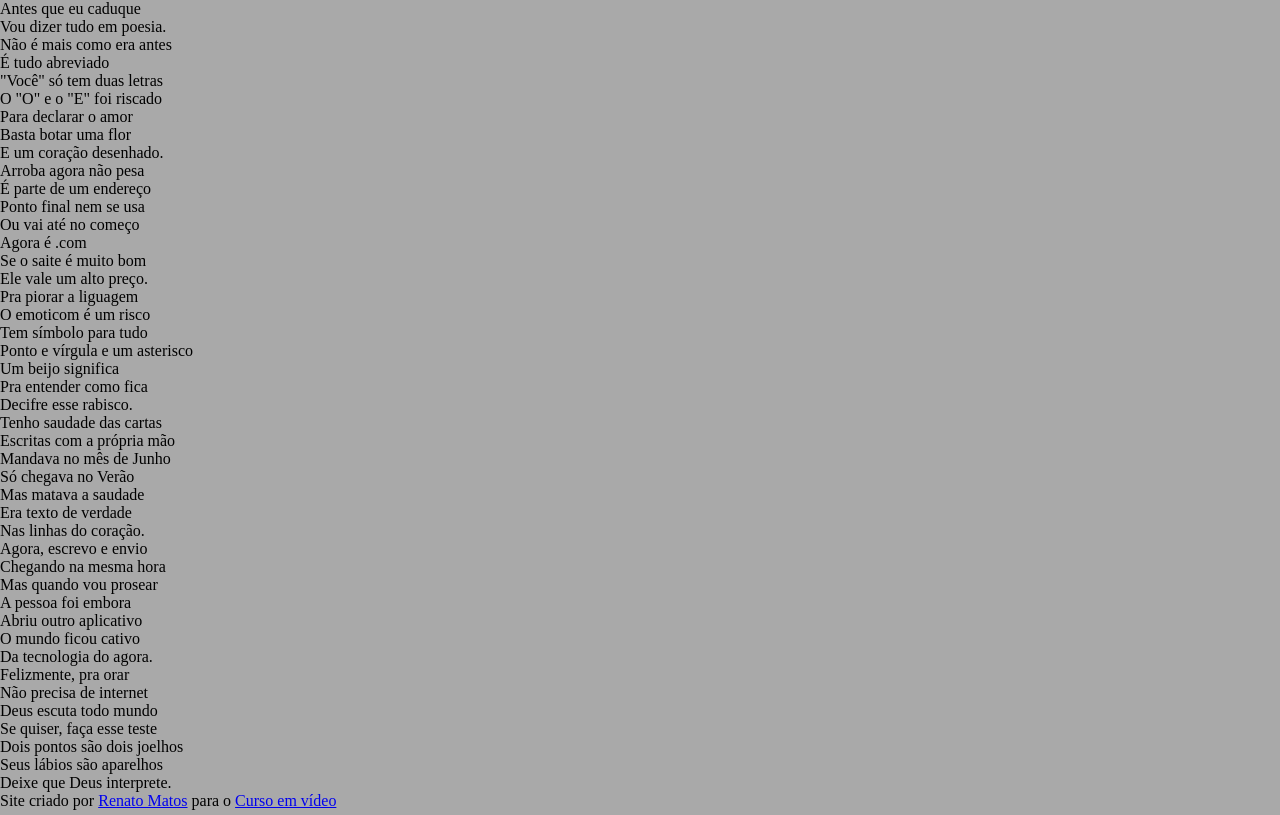
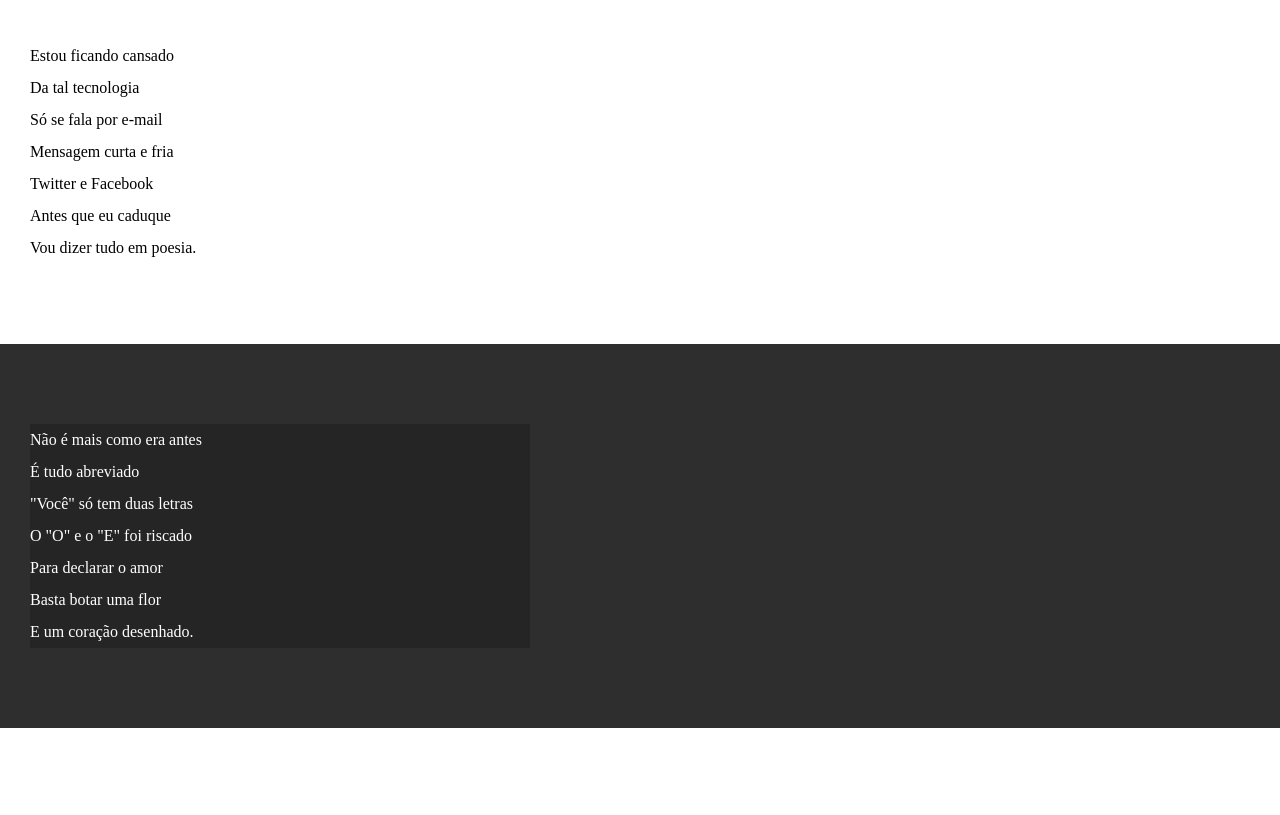
Before and after one commit to SonRenato1506/Curso-em-video, a plain HTML site: page desafios/desafio12/Guanabara/index.html in a window 1280 px wide. Shown: the part 195-1010 px from the top of the page. Drawn offline with Linux system fonts and the light colour scheme.

Commit message:
Update style.css

```diff
--- a/desafios/desafio12/Guanabara/estilo/style.css
+++ b/desafios/desafio12/Guanabara/estilo/style.css
@@ -19,5 +19,49 @@ header {
 
 header > h1 {
     padding-top: 50px;
-    text-transform: uppercase;
+    font-variant: small-caps;
+
 }
+
+header > p {
+    padding-bottom: 50px;
+}
+
+a {
+    color: white;
+    text-decoration: none;
+    font-weight: bold;
+}
+
+a:hover {
+    text-decoration: underline;
+}
+
+section {
+    padding-top: 10vh;
+    padding-bottom: 10vh;
+    line-height: 2em;
+    padding-left: 30px;
+}
+
+section.normal {
+    background-color: white;
+    color: black;
+}
+
+section.imagem {
+    background-color: rgb(46, 46, 46);
+    color: white;
+}
+
+section.imagem > p {
+    width: 500px;
+    background-color: rgb(37, 37, 37);
+}
+
+footer {
+    background-color: black;
+    text-align: center;
+    color: white;
+    padding: 10px;
+}
```
